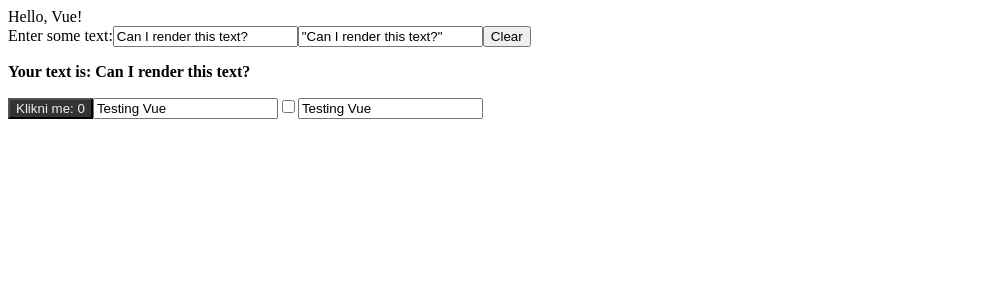
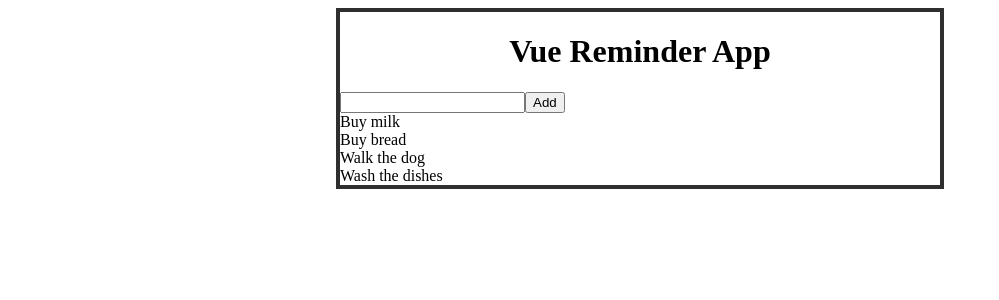
Before and after one commit to NidzaJov/vue-reminder, a Vue app: page / in a window 1280 px wide. Shown: the top 300 px of the page, without its empty margins (0-999 px from the left). Built offline with nearby package versions, Linux system fonts and the light colour scheme.

Commit message:
Reminder start

```diff
--- a/src/App.vue
+++ b/src/App.vue
@@ -1,40 +1,64 @@
 <template>
   <div id="app">
-    Hello, Vue!
-    <ReactiveInput />
-    <custom-button :myCount="count" @click="incrementCount"></custom-button>
-    <input type="text" v-model="message">
-    <input type="checkbox" v-model="check">
-    <input type="text" v-bind:value="message">
+     <h1 class="title">Vue Reminder App</h1>
+     <task-form @add-todo="addTodoHandler"></task-form>
+     <task-list :todos="todoData"/>
   </div>
 </template>
 
 <script>
 
-import ReactiveInput from './components/ReactiveInput.vue'
-import CustomButton from './components/CustomButton.vue'
+import TaskList from './components/TaskList.vue'
+import TaskForm from './components/TaskForm.vue'
+
+let idCounter = 0
+const generateId = function () {
+  idCounter += 1
+  return idCounter
+}
 
 export default {
   name: 'App',
   components: {
-    ReactiveInput,
-    CustomButton
+    TaskList, TaskForm
   },
   data () {
     return {
-      count: 0,
-      message: 'Testing Vue',
-      check: false
+      todoData: [
+        { id: generateId(), text: 'Buy milk', done: false },
+        { id: generateId(), text: 'Buy bread', done: false },
+        { id: generateId(), text: 'Walk the dog', done: false },
+        { id: generateId(), text: 'Wash the dishes', done: false }
+      ]
     }
   },
   methods: {
-    incrementCount (eventData) {
-      this.count += eventData.amount
+    addTodoHandler (info) {
+      const newTodo = {
+        id: generateId(), text: info.text, done: false
+      }
+      this.todoData.push(newTodo)
     }
   }
 }
+
 </script>
 
-<style lang="less">
+<style lang="less" scoped>
+@import "./styles/variables.less";
+
+#app {
+  width: 600px;
+  border: 4px solid @border-color;
+  margin: auto;
+
+   .title {
+     text-align: center;
+   }
+}
 
 </style>
+
+<style lang="less" src="./styles/All.less">
+
+</style>
--- a/src/components/ClearButton.vue
+++ /dev/null
@@ -1,24 +0,0 @@
-<template>
-  <button v-on:click="clearSentence">Clear</button>
-</template>
-
-<script>
-export default {
-  name: 'ClearButton',
-  data () {
-    return {
-      totalClicks: 0
-    }
-  },
-  methods: {
-    clearSentence () {
-      this.totalClicks += 1
-      this.$emit('button-clicked', { clicks: this.totalClicks })
-    }
-  }
-}
-</script>
-
-<style>
-
-</style>
--- a/src/components/CustomButton.vue
+++ /dev/null
@@ -1,41 +0,0 @@
-<template>
-  <button class="custom-button" @click="handleClick">
-      <span class="button-text">
-          Klikni me: {{doubleCount}}
-      </span>
-  </button>
-</template>
-
-<script>
-export default {
-  name: 'CustomButton',
-  props: {
-    myCount: {
-      type: Number
-    }
-  },
-  methods: {
-    handleClick () {
-      this.$emit('click', { amount: 1 })
-    }
-  },
-  computed: {
-    doubleCount () {
-      return this.myCount * 10
-    }
-  }
-}
-</script>
-
-<style lang="less" scoped>
-@button-color: #333333;
-@text-color: #EEEEEE;
-
-.custom-button {
-    background-color: @button-color;
-    .button-text {
-        color: @text-color
-    }
-}
-
-</style>
--- a/src/components/ReactiveInput.vue
+++ /dev/null
@@ -1,44 +0,0 @@
-<template>
-  <div>
-      <label for="">Enter some text:</label>
-      <input type="text" v-model="ordinarySentence">
-      <input type="text" v-bind:value="quotedSentence">
-      <ClearButton @button-clicked="removeSentence"></ClearButton>
-
-      <SimpleParagraph :my-sentence="ordinarySentence"></SimpleParagraph>
-
-  </div>
-</template>
-
-<script>
-import SimpleParagraph from './SimpleParagraph.vue'
-import ClearButton from './ClearButton.vue'
-
-export default {
-  name: 'ReactiveInput',
-  data () {
-    return {
-      ordinarySentence: 'Can I render this text?'
-    }
-  },
-  methods: {
-    removeSentence (eventData) {
-      this.ordinarySentence = ''
-      console.log('Total clicks: ', eventData)
-    }
-  },
-  computed: {
-    quotedSentence () {
-      return `"${this.ordinarySentence}"`
-    }
-  },
-  components: {
-    SimpleParagraph,
-    ClearButton
-  }
-}
-</script>
-
-<style lang="less">
-
-</style>
--- a/src/components/SimpleParagraph.vue
+++ /dev/null
@@ -1,18 +0,0 @@
-<template>
-  <p class="bold-text">Your text is: {{  mySentence }}</p>
-</template>
-
-<script>
-export default {
-  name: 'SimpleParagraph',
-  props: {
-    mySentence: String
-  }
-}
-</script>
-
-<style lang="less">
-  .bold-text {
-      font-weight: 700;
-    }
-</style>
--- /dev/null
+++ b/src/components/SingleTask.vue
@@ -0,0 +1,20 @@
+<template>
+  <div class="single-task">
+      {{task.text}}
+  </div>
+</template>
+
+<script>
+export default {
+  name: 'SingleTask',
+  props: {
+    task: {
+      type: Object
+    }
+  }
+}
+</script>
+
+<style>
+
+</style>
--- /dev/null
+++ b/src/components/TaskForm.vue
@@ -0,0 +1,26 @@
+<template>
+  <div class="task-form">
+    <input type="text" v-model="todoText">
+    <button @click="addHandler">Add</button>
+ </div>
+</template>
+
+<script>
+export default {
+  name: 'TaskForm',
+  data () {
+    return {
+      todoText: ''
+    }
+  },
+  methods: {
+    addHandler () {
+      this.$emit('add-todo', { text: this.todoText })
+    }
+  }
+}
+</script>
+
+<style>
+
+</style>
--- /dev/null
+++ b/src/components/TaskList.vue
@@ -0,0 +1,25 @@
+<template>
+  <div class="class-list">
+      <SingleTask
+        v-for="todo in todos"
+        :key="todo.id"
+        :task="todo"
+      />
+  </div>
+</template>
+
+<script>
+import SingleTask from './SingleTask.vue'
+
+export default {
+  name: 'TaskList',
+  components: { SingleTask },
+  props: {
+    todos: { type: Array }
+  }
+}
+</script>
+
+<style>
+
+</style>
--- /dev/null
+++ b/src/styles/All.less
@@ -0,0 +1,9 @@
+@import './variables.less';
+
+.ps {
+    padding: @padding-s
+}
+
+.pl {
+    padding: @padding-l
+}
--- /dev/null
+++ b/src/styles/variables.less
@@ -0,0 +1,5 @@
+@border-color: #2f2f2f;
+@text-color: #333333;
+@background-color: #CCCCCC;
+@padding-s: 4px;
+@padding-l: @padding-s * 3;
```
